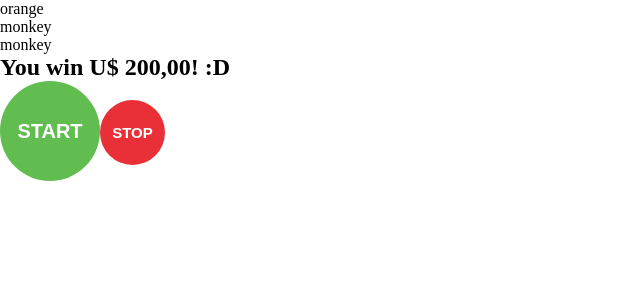
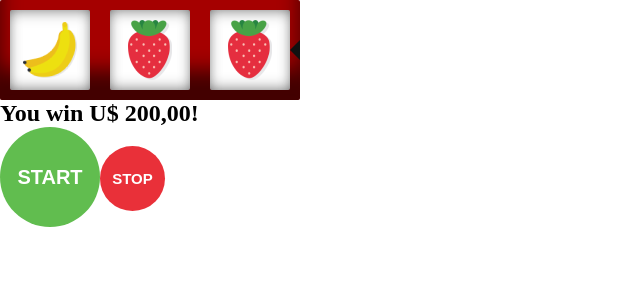
Before and after one commit to guidosreis/slot-machine-challenge, a React app: page / in a window 1280 px wide. Both pictures are taken after a click on the button "STOP". Shown: the top 300 px of the page, without its empty margins (0-640 px from the left). Built offline with nearby package versions, Linux system fonts and the light colour scheme.

Commit message:
Import and use Wheels Component in AppContainer

```diff
--- a/src/components/AppContainer.js
+++ b/src/components/AppContainer.js
@@ -1,6 +1,7 @@
 import React from 'react'
 import PropTypes from 'prop-types'
 
+import Wheels from './Wheels'
 import StartButton from './StartButton'
 import StopButton from './StopButton'
 
@@ -13,16 +14,12 @@ const AppContainer = ({
   handleStopClick
 }) => (
   <div>
-    { wheels.map((wheel, index) => (
-      <div key={index}>
-        {wheel.activeFigure}
-      </div>
-    )) }
+    <Wheels wheels={wheels} />
     { !!prize &&
-      <h2>You win U$ {prize},00! :D</h2>
+      <h2>You win U$ {prize},00!</h2>
     }
     { !!initialized && !isSpinning && !prize &&
-      <h2>You lose! :(</h2>
+      <h2>You lose!</h2>
     }
     <StartButton
       isSpinning={isSpinning}
```
